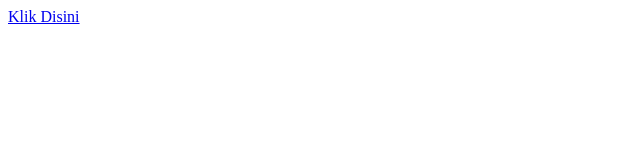
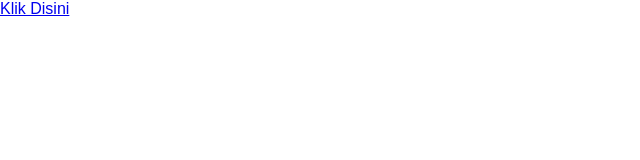
Before and after one commit to ghazthiskc19/ghazthiskc.github.io, a plain HTML site: page index.html in a window 1280 px wide. Shown: the whole page, without its empty margins (0-640 px from the left). Drawn offline with Linux system fonts and the light colour scheme.

Commit message:
membuat style dan melakukan global styling

```diff
--- a/index.html
+++ b/index.html
@@ -4,6 +4,13 @@
     <meta charset="UTF-8">
     <meta name="viewport" content="width=device-width, initial-scale=1.0">
     <title>Document</title>
+    <style>
+        *{
+            padding: 0;
+            margin: 0;
+            font-family: sans-serif;
+        }
+    </style>
 </head>
 <body>
     <a href="bunga-Gloxinia.jpg">Klik Disini</a>
```
